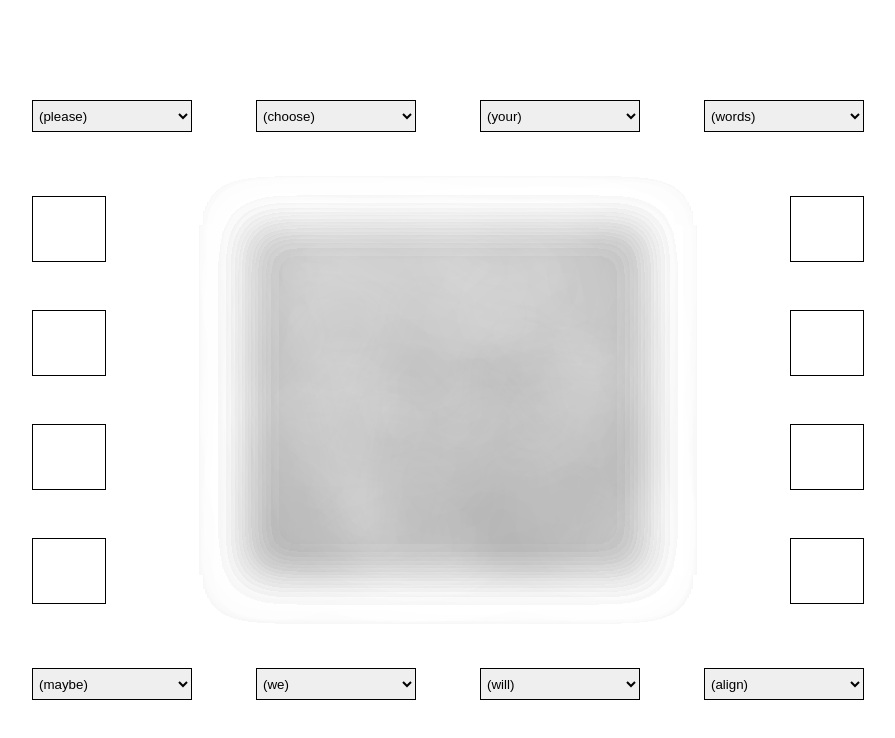
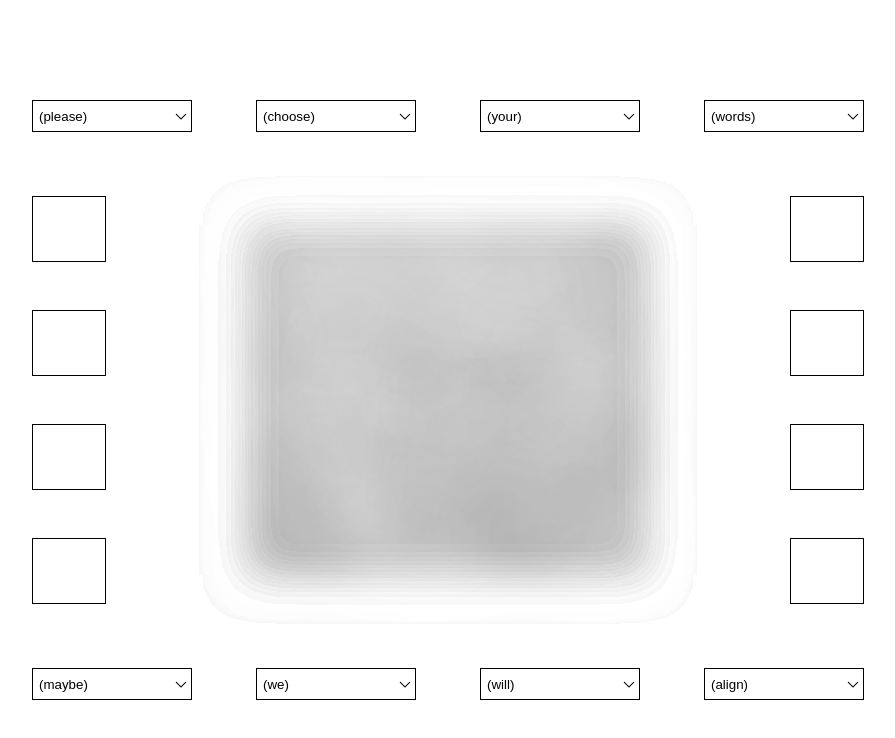
Before and after one commit to tyler-yin/return-home, a plain HTML site: page index.html in a window 1280 px wide. Shown: the whole page, without its empty margins (192-1087 px from the left). Drawn offline with Linux system fonts and the light colour scheme.

Commit message:
Update dropdown menu styling

```diff
--- a/index.html
+++ b/index.html
@@ -6,10 +6,7 @@
     </title>
 
     <meta charset="UTF-8">
-    <!-- TODO: FAVICON ?? -->
-    <!-- <link rel="shortcut icon" href="favicon.ico" />
-    <link rel="icon" href="favicon.ico" /> -->
-
+    <link rel="shortcut icon" href="assets/favicon.ico" />
     <link type="text/css" rel="stylesheet" href="style.css" />
     <script type="text/javascript" src="main.js" defer></script>
 
--- a/style.css
+++ b/style.css
@@ -38,7 +38,23 @@ select {
   width: 160px;
   height: 32px;
   border: 1px solid black;
-  padding: 2px;
+  /* padding: 2px;   */
+
+  -webkit-appearance: none;
+  -moz-appearance: none;
+  appearance: none;
+
+  -moz-border-radius: 0px;
+  -webkit-border-radius: 0px;
+  border-radius: 0px;
+
+  background: url("assets/dropdown-arrow.png") no-repeat;
+  background-position: right center;
+  background-color: white;
+  background-size: 20px;
+  color: black;
+  border: 1px solid black;
+  padding: 2px 6px;
 }
 
 .middle {
```
Also changed, not shown: main.js (+3 -12 lines), assets/dropdown-arrow.png (added), assets/favicon.ico (added), 2 other files.
